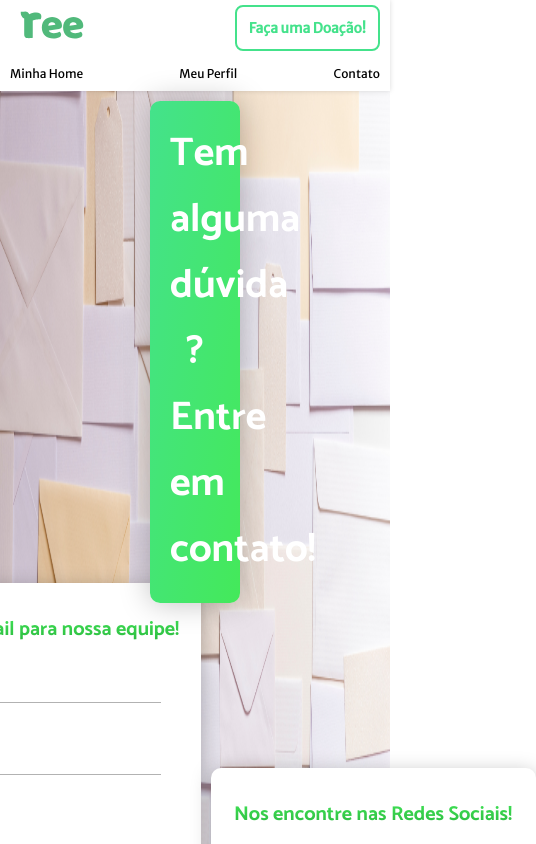
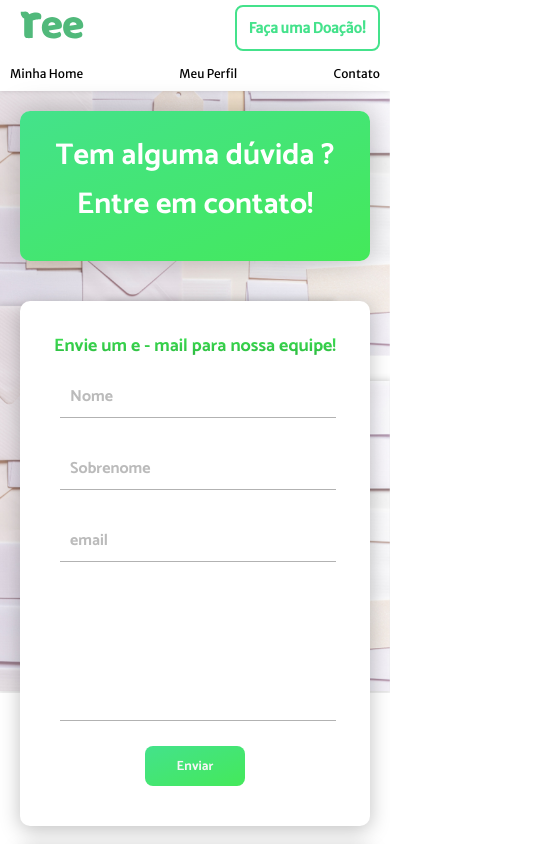
Before and after one commit to italoitalo/ree, a React (Create React App) app in the folder client/: page /contato in a window 390 px wide. Shown: the top 844 px of the page, 536 px wide, since content can reach past the window. Built offline with nearby package versions, Linux system fonts and the light colour scheme.

Commit message:
pag contato resp
agora a pagina de contato é responsiva

```diff
--- a/client/src/views/Contato.js
+++ b/client/src/views/Contato.js
@@ -1,6 +1,9 @@
 import React from 'react'
 import styled from 'styled-components'
+
+
 import papeldeParede from './../img/TelaContatos/fundoContatos.png'
+import papeldeParederesp from './../img/TelaContatos/Wallpaper-Resp.jpg'
 import twitter from './../img/SocialMedia/twitter-black-shape.svg'
 import facebook from './../img/SocialMedia/facebook-logo.svg'
 import github from './../img/SocialMedia/github-character.svg'
@@ -13,15 +16,19 @@ import Hederprivat from './../componentes/CabecalhoPrivado'
 export default function Contato() {
     return (
         <Container >
+
             <Hederprivat/>
+
             <Banner >
                 <H1 > Tem alguma dúvida ? Entre em contato! </H1>
             </Banner>
+
             <Flex >
 
                 <DivForm >
 
                     <H1Form > Envie um e - mail para nossa equipe! </H1Form>
+
                     <Inputs >
 
                         <Input type = "text"
@@ -43,13 +50,16 @@ export default function Contato() {
                         id = "textarea"
                         cols = "30"
                         rows = "4"
-        placeholder = "Suas dúvidas" > </TextareaContat>
+                        placeholder = "Suas dúvidas" / >
+
                     </Inputs>
+
                     <Button > Enviar </Button>
+
                 </DivForm>
 
 
-        <DivForm >
+                <DivForm>
 
                     <H1Form > Nos encontre nas Redes Sociais! </H1Form>
                     <Flex >
@@ -58,28 +68,34 @@ export default function Contato() {
                         target = "_blank" > < img alt = "icontwitter"
                         src = { twitter }
                         height = "40px" / > </A>
+
                         <A href = "https://facebook.com/"
                         target = "_blank" > < img alt = "iconfacebook"
                         src = { facebook }
                         height = "40px" / > </A>
+
                         <A href = "https://www.instagram.com/equiperee/"
                         alt = "iconinstagran"
                         target = "_blank" > < img src = { instagram }
                         height = "40px"
                         alt = "icone intagram" / > </A>
+
                         <A href = "https://github.com/"
                         target = "_blank" > < img alt = "icongithub"
                         src = { github }
                         height = "40px" / > </A>
+
                         <A href = "https://www.linkedin.com/"
                         target = "_blank" > < img alt = "icontlinkedin"
                         src = { linkedin }
                         height = "40px" / > </A>
+
                     </Flex>
 
+                </DivForm>
 
-        </DivForm>
             </Flex>
+
         </Container>
     )
 }
@@ -88,14 +104,27 @@ const A = styled.a `
     height:45px;
     width:45px;
     padding:10px;
+
+    @media (max-width: 768px) {
+        height:20px;
+        width: 20px;
+        margin:10px;
+        padding:0;
+
+    }
+
 `
 const Flex = styled.div `
 display:flex;
 justify-content:center;
+
+@media (max-width: 768px) {
+    display:block;
+}
+
 `
 const Banner = styled.div `
     background-image: linear-gradient(to bottom right, rgb(68, 226, 139), rgb(68, 233, 90) );
-
     margin: 10px 150px 10px 150px;
     border-radius: 10px;
     min-height:80px;
@@ -103,6 +132,11 @@ justify-content:space-evenly;
     align-items:center;
     z-index:1;
     box-shadow: 0px 0px 30px rgba(0, 0, 0, 0.25);
+
+    @media (max-width: 768px) {
+        margin: 20px;
+        height: 150px;
+    }
 `;
 
 const Container = styled.section `
@@ -112,6 +146,11 @@ const Container = styled.section `
     background-repeat:no-repeat;
     background-size: 100%;
     background-attachment: fixed;
+
+
+    @media (max-width: 768px) {
+        background-image:url(${papeldeParederesp})
+}
 `
 
 const H1 = styled.h1 `
@@ -119,6 +158,10 @@ const H1 = styled.h1 `
     margin:20px;
     font-size: 40px;
     color:white;
+
+    @media (max-width: 768px) {
+        font-size: 30px;
+    }
 `
 
 const DivForm = styled.div `
@@ -131,6 +174,12 @@ const DivForm = styled.div `
     flex-flow: column wrap;
     background: white;
     box-shadow: 0px 4px 20px rgba(0, 0, 0, 0.25);
+
+
+    @media (max-width: 768px) {
+        margin: 20px;
+
+    }
 `
 
 const H1Form = styled.h1 `
@@ -142,6 +191,10 @@ const H1Form = styled.h1 `
     background: -webkit-linear-gradient(rgb(68, 233, 90),rgb(39, 177, 58) );
     -webkit-background-clip: text;
     -webkit-text-fill-color: transparent;
+
+    @media (max-width: 768px) {
+        font-size:18px;
+    }
 `
 
 const Inputs = styled.div `
--- a/client/src/views/viewsPublic/ContatoPublic.js
+++ b/client/src/views/viewsPublic/ContatoPublic.js
@@ -1,6 +1,7 @@
 import React from 'react'
 import styled from 'styled-components'
 import papeldeParede from './../../img/TelaContatos/fundoContatos.png'
+import papeldeParederesp from './../../img/TelaContatos/Wallpaper-Resp.jpg'
 import twitter from './../../img/SocialMedia/twitter-black-shape.svg'
 import facebook from './../../img/SocialMedia/facebook-logo.svg'
 import github from './../../img/SocialMedia/github-character.svg'
@@ -13,15 +14,19 @@ import HeaderPub from './../../componentes/CabecalhoPublico'
 export default function Contato() {
     return (
         <Container >
+
             <HeaderPub/>
+
             <Banner >
                 <H1 > Tem alguma dúvida ? Entre em contato! </H1>
             </Banner>
+
             <Flex >
 
                 <DivForm >
 
                     <H1Form > Envie um e - mail para nossa equipe! </H1Form>
+
                     <Inputs >
 
                         <Input type = "text"
@@ -43,13 +48,16 @@ export default function Contato() {
                         id = "textarea"
                         cols = "30"
                         rows = "4"
-        placeholder = "Suas dúvidas" > </TextareaContat>
+                        placeholder = "Suas dúvidas" / >
+
                     </Inputs>
+
                     <Button > Enviar </Button>
+
                 </DivForm>
 
 
-        <DivForm >
+                <DivForm>
 
                     <H1Form > Nos encontre nas Redes Sociais! </H1Form>
                     <Flex >
@@ -58,28 +66,34 @@ export default function Contato() {
                         target = "_blank" > < img alt = "icontwitter"
                         src = { twitter }
                         height = "40px" / > </A>
+
                         <A href = "https://facebook.com/"
                         target = "_blank" > < img alt = "iconfacebook"
                         src = { facebook }
                         height = "40px" / > </A>
+
                         <A href = "https://www.instagram.com/equiperee/"
                         alt = "iconinstagran"
                         target = "_blank" > < img src = { instagram }
                         height = "40px"
                         alt = "icone intagram" / > </A>
+
                         <A href = "https://github.com/"
                         target = "_blank" > < img alt = "icongithub"
                         src = { github }
                         height = "40px" / > </A>
+
                         <A href = "https://www.linkedin.com/"
                         target = "_blank" > < img alt = "icontlinkedin"
                         src = { linkedin }
                         height = "40px" / > </A>
+
                     </Flex>
 
+                </DivForm>
 
-        </DivForm>
             </Flex>
+
         </Container>
     )
 }
@@ -88,14 +102,27 @@ const A = styled.a `
     height:45px;
     width:45px;
     padding:10px;
+
+    @media (max-width: 768px) {
+        height:20px;
+        width: 20px;
+        margin:10px;
+        padding:0;
+
+    }
+
 `
 const Flex = styled.div `
 display:flex;
 justify-content:center;
+
+@media (max-width: 768px) {
+    display:block;
+}
+
 `
 const Banner = styled.div `
     background-image: linear-gradient(to bottom right, rgb(68, 226, 139), rgb(68, 233, 90) );
-
     margin: 10px 150px 10px 150px;
     border-radius: 10px;
     min-height:80px;
@@ -103,6 +130,11 @@ justify-content:space-evenly;
     align-items:center;
     z-index:1;
     box-shadow: 0px 0px 30px rgba(0, 0, 0, 0.25);
+
+    @media (max-width: 768px) {
+        margin: 20px;
+        height: 150px;
+    }
 `;
 
 const Container = styled.section `
@@ -112,6 +144,11 @@ const Container = styled.section `
     background-repeat:no-repeat;
     background-size: 100%;
     background-attachment: fixed;
+
+
+    @media (max-width: 768px) {
+        background-image:url(${papeldeParederesp})
+}
 `
 
 const H1 = styled.h1 `
@@ -119,6 +156,10 @@ const H1 = styled.h1 `
     margin:20px;
     font-size: 40px;
     color:white;
+
+    @media (max-width: 768px) {
+        font-size: 30px;
+    }
 `
 
 const DivForm = styled.div `
@@ -131,6 +172,12 @@ const DivForm = styled.div `
     flex-flow: column wrap;
     background: white;
     box-shadow: 0px 4px 20px rgba(0, 0, 0, 0.25);
+
+
+    @media (max-width: 768px) {
+        margin: 20px;
+
+    }
 `
 
 const H1Form = styled.h1 `
@@ -142,6 +189,10 @@ const H1Form = styled.h1 `
     background: -webkit-linear-gradient(rgb(68, 233, 90),rgb(39, 177, 58) );
     -webkit-background-clip: text;
     -webkit-text-fill-color: transparent;
+
+    @media (max-width: 768px) {
+        font-size:18px;
+    }
 `
 
 const Inputs = styled.div `
```
Also changed, not shown: client/src/img/TelaContatos/Wallpaper-Resp.jpg (added). Lines whose indentation alone changed are shown as unchanged.
